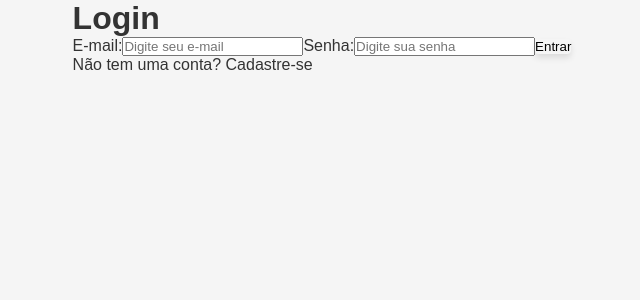
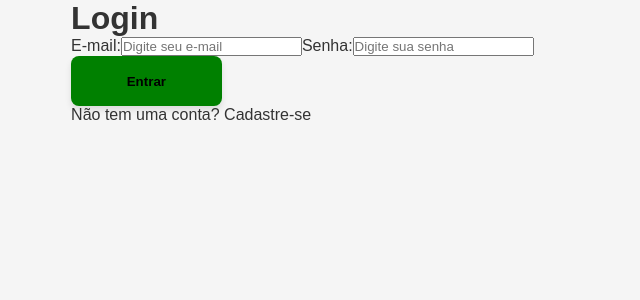
Before and after one commit to devJonatasSilva/mestres-da-sinuca, an Angular app: page /login in a window 1280 px wide. Shown: the top 300 px of the page, without its empty margins (318-958 px from the left). Built offline with nearby package versions, Linux system fonts and the light colour scheme.

Commit message:
ajusta botoes da tela de login

```diff
--- a/src/app/telalogin/telalogin.component.html
+++ b/src/app/telalogin/telalogin.component.html
@@ -9,7 +9,8 @@
       <label for="password">Senha:</label>
       <input type="password" id="password" name="password" required placeholder="Digite sua senha">
 
-      <button type="submit" class="btn">Entrar</button>
+      <app-botao route="/home"> Entrar </app-botao>
+      <!-- <button type="submit" class="btn">Entrar</button> -->
   </form>
 
   <!-- Link para a página de cadastro -->
--- a/src/app/telalogin/telalogin.component.ts
+++ b/src/app/telalogin/telalogin.component.ts
@@ -1,9 +1,10 @@
+import { BotaoComponent } from './../botao/botao.component';
 import { Component } from '@angular/core';
 
 @Component({
   selector: 'app-telalogin',
   standalone: true,
-  imports: [],
+  imports: [BotaoComponent],
   templateUrl: './telalogin.component.html',
   styleUrl: './telalogin.component.css'
 })
```
